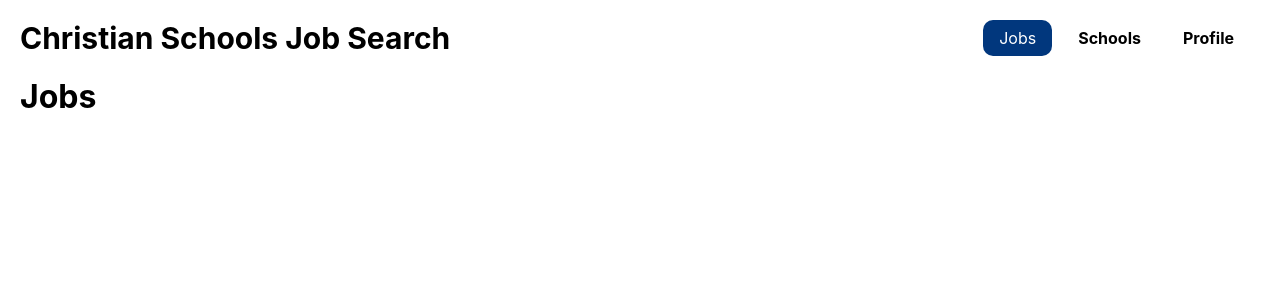
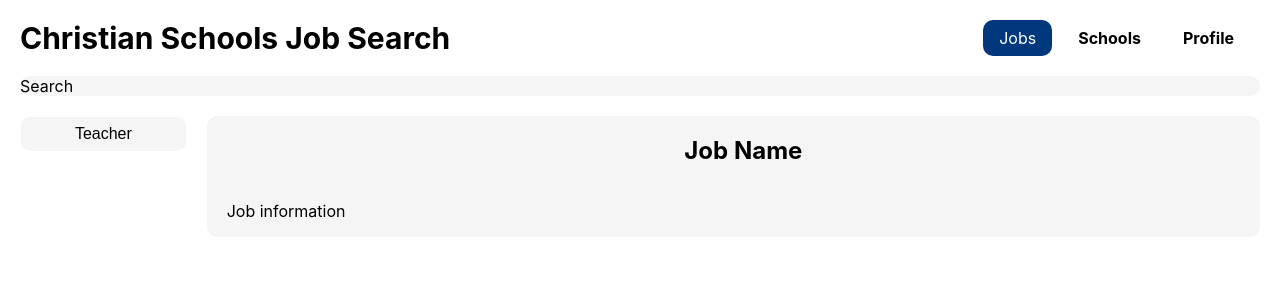
Before and after one commit to JS-7274/CSJSE-Clone, a React (Create React App) app in the folder csjse-app/client/: page /Jobs in a window 1280 px wide. Shown: the top 300 px of the page. Built offline with nearby package versions, Linux system fonts and the light colour scheme.

Commit message:
page skeleton created

```diff
--- a/csjse-app/client/src/pages/Jobs.js
+++ b/csjse-app/client/src/pages/Jobs.js
@@ -1,11 +1,26 @@
 import React from "react";
 import { TeacherStaffHeader } from "../components/Headers";
+import "../styles/Jobs.css";
 
 function Jobs() {
 	return (
 		<div>
 			<TeacherStaffHeader></TeacherStaffHeader>
-			<h1>Jobs</h1>
+			<div className="search-bar">
+				Search
+				{/*add hamburger icon and searcch icon*/}
+			</div>
+			<div className="info-display">
+				<div className="job-navigation">
+					{/*add navigation buttons for jobs*/}
+					<button>Teacher</button>
+				</div>
+				<div className="job-info">
+					{/*use activeTab*/}
+					<h2>Job Name</h2>
+					<p>Job information</p>
+				</div>
+			</div>
 		</div>
 	);
 }
--- /dev/null
+++ b/csjse-app/client/src/styles/Jobs.css
@@ -0,0 +1,67 @@
+.search-bar {
+	display: flex;
+	justify-content: space-between;
+	background-color: #f5f5f5;
+	border-radius: 10px;
+	margin-top: 20px;
+}
+
+.info-display {
+	display: flex;
+	margin-top: 20px;
+	align-items: stretch;
+}
+
+.job-navigation {
+	width: 200px;
+	border-radius: 10px;
+}
+
+.job-navigation button {
+	position: relative;
+	display: block;
+	border: 1px solid #fff;
+	width: 100%;
+	padding: 8px 16px;
+	background-color: #f5f5f5;
+	color: #000;
+	cursor: pointer;
+	text-decoration: none;
+	font-size: 16px;
+	font-weight: normal;
+	text-align: center;
+	white-space: nowrap;
+}
+
+/* Sets the top corners of the top item to be rounded */
+.job-navigation button:nth-child(1) {
+	border-top-left-radius: 10px;
+	border-top-right-radius: 10px;
+}
+
+/* Sets the bottom corners of the bottom item to be rounded */
+.job-navigation button:nth-last-child(1) {
+	border-bottom-left-radius: 10px;
+	border-bottom-right-radius: 10px;
+	border-bottom: none;
+}
+
+.job-navigation button:hover {
+	background-color: #26b170;
+	color: #fff;
+}
+
+.job-navigation button.active {
+	background-color: #01377d;
+	color: #fff;
+}
+
+.job-info {
+	display: flex;
+	flex-direction: column;
+	width: 100%;
+	border-radius: 10px;
+	margin-left: 20px;
+	padding-left: 20px;
+	background-color: #f5f5f5;
+}
```
